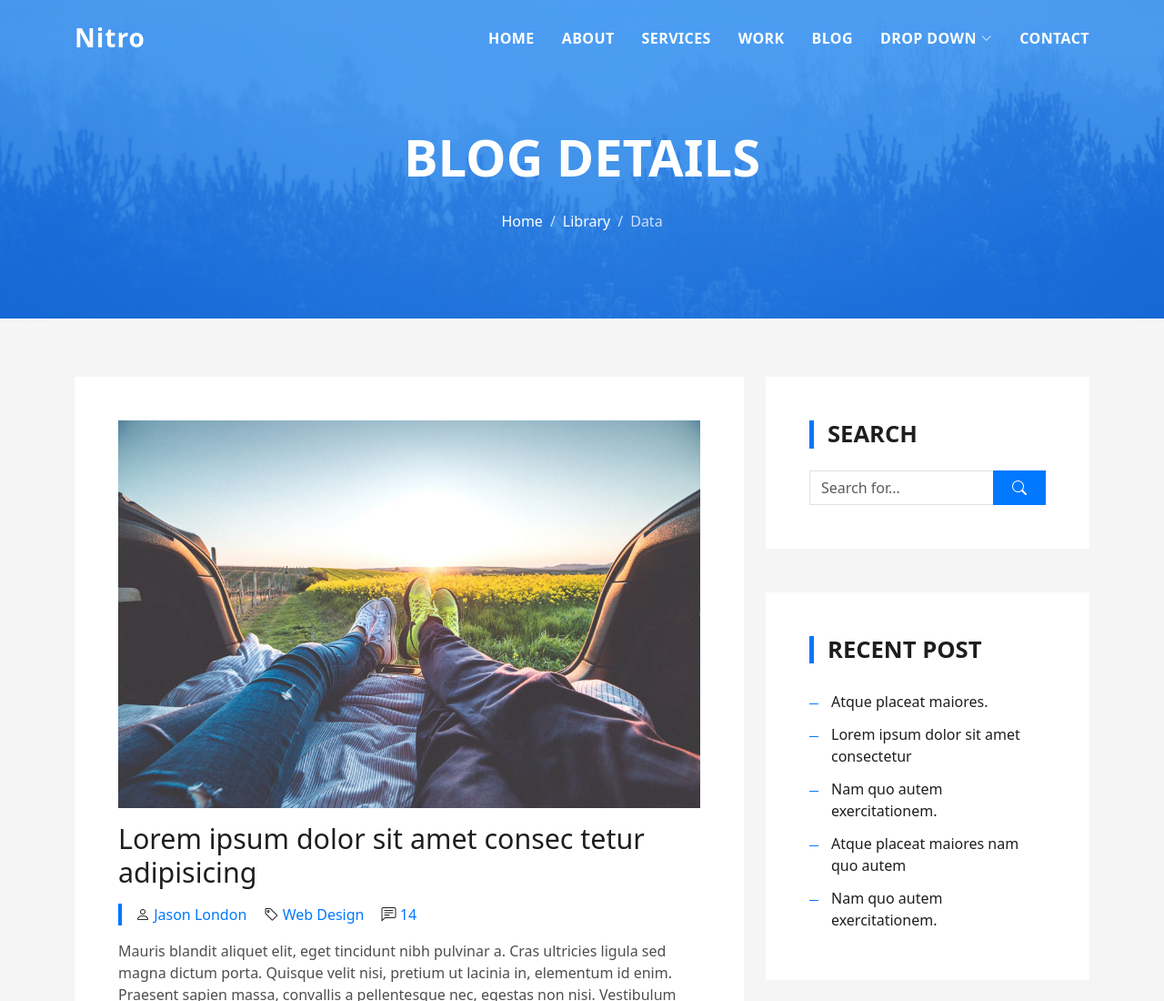
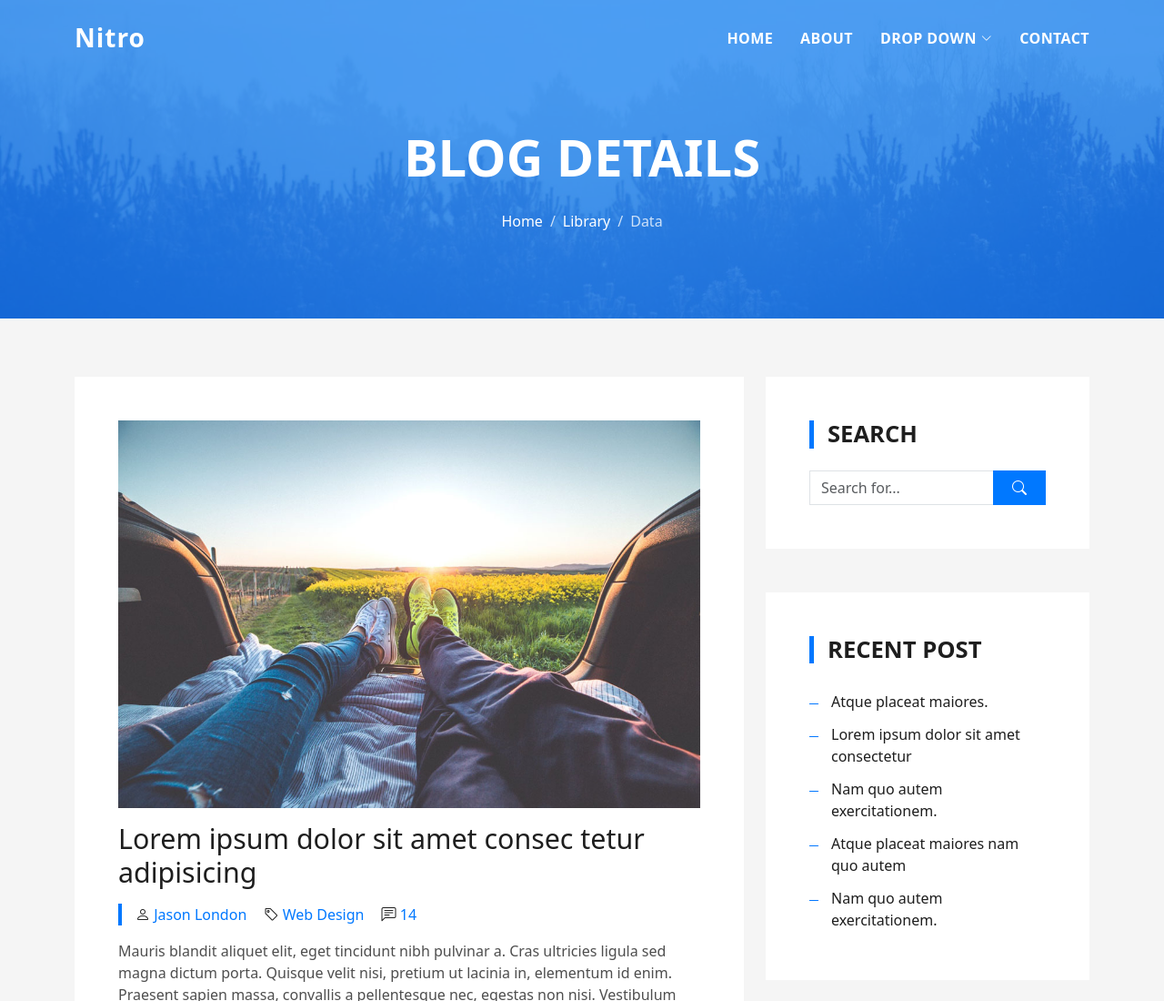
Before and after one commit to kolinmorgan34/Nanncy-Bates, a plain HTML site: page blog-single.html in a window 1280 px wide. Shown: the top 1100 px of the page at 91% size. Drawn offline with Linux system fonts and the light colour scheme.

Commit message:
Update blog-single.html

```diff
--- a/blog-single.html
+++ b/blog-single.html
@@ -45,10 +45,7 @@
         <ul>
           <li><a class="nav-link scrollto " href="#hero">Home</a></li>
           <li><a class="nav-link scrollto" href="#about">About</a></li>
-          <li><a class="nav-link scrollto" href="#services">Services</a></li>
-          <li><a class="nav-link scrollto " href="#work">Work</a></li>
-          <li><a class="nav-link scrollto " href="#blog">Blog</a></li>
-          <li class="dropdown"><a href="#"><span>Drop Down</span> <i class="bi bi-chevron-down"></i></a>
+         <li class="dropdown"><a href="#"><span>Drop Down</span> <i class="bi bi-chevron-down"></i></a>
             <ul>
               <li><a href="#">Drop Down 1</a></li>
               <li class="dropdown"><a href="#"><span>Deep Drop Down</span> <i class="bi bi-chevron-right"></i></a>
```
